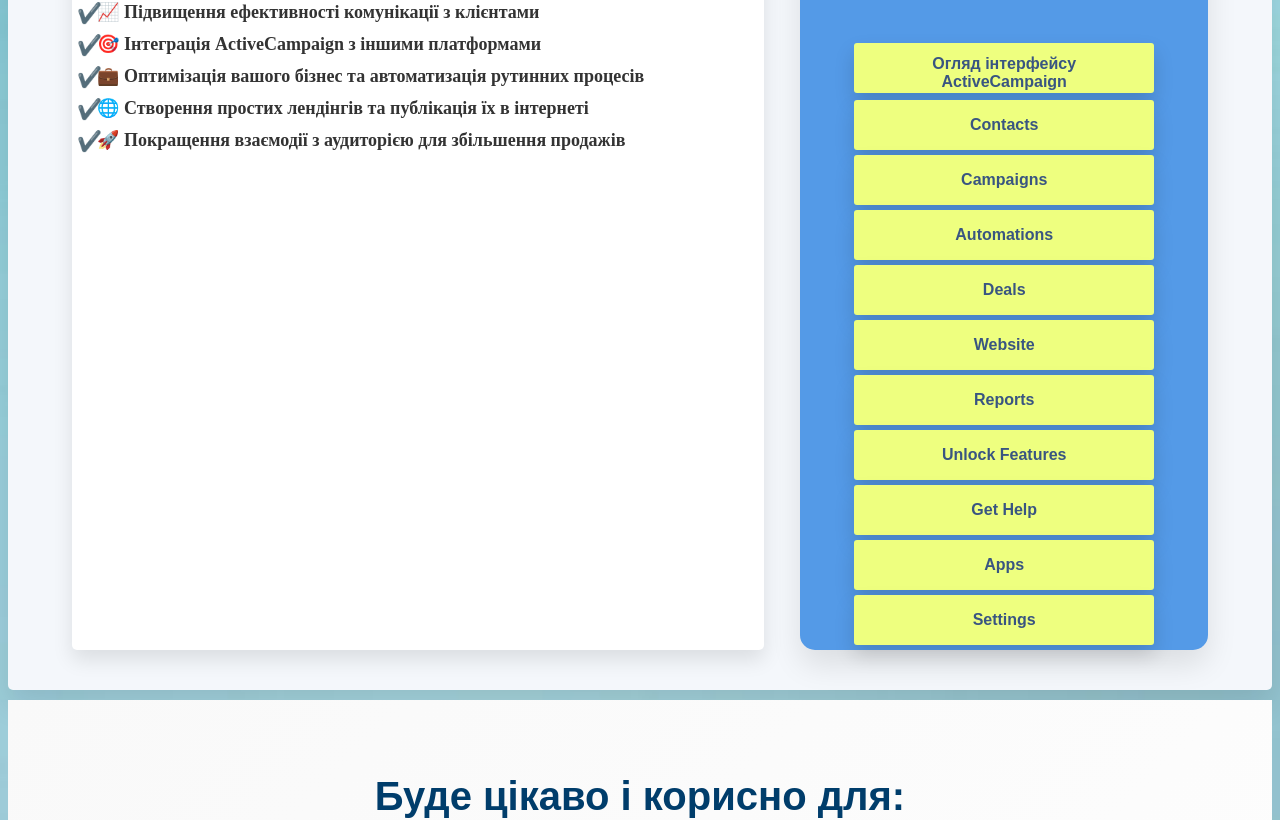
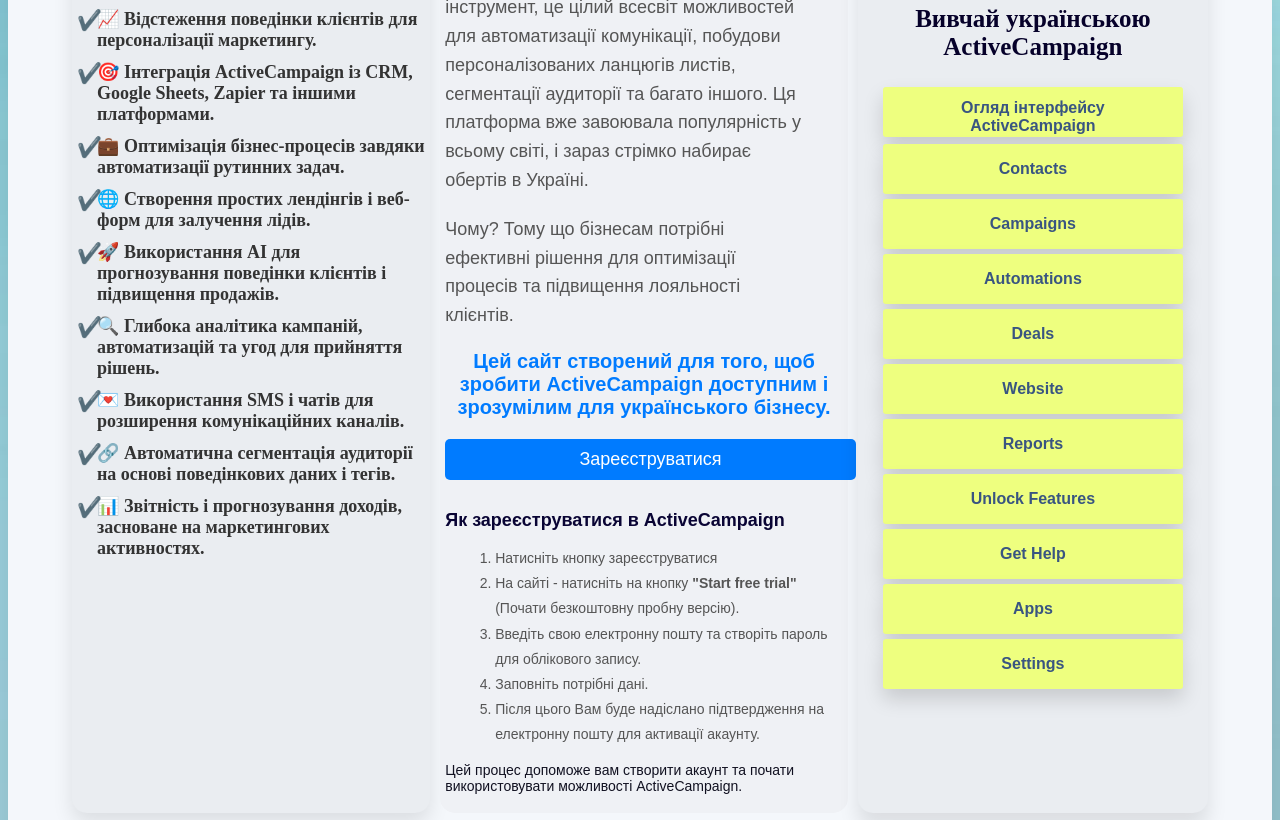
Before and after one commit to OksanaNevolina/front_ac, a React (Create React App) app: page /#/ in a window 1280 px wide. Shown: the part 500-1320 px from the top of the page. Built offline with nearby package versions, Linux system fonts and the light colour scheme.

Commit message:
added styles

```diff
--- a/src/components/mainAC/MainContent.module.css
+++ b/src/components/mainAC/MainContent.module.css
@@ -18,11 +18,11 @@
 }
 
 .leftSide {
-    width: 60%;
+    width: 35%;
     padding: 5px;
-    background-color: #fff;
+    background-color: #eaedf1;
     box-shadow: 0 10px 20px rgba(0, 0, 0, 0.1);
-    border-radius: 5px;
+    border-radius: 15px;
     transition: transform 0.3s ease-in-out, box-shadow 0.3s ease-in-out;
 }
 
@@ -33,8 +33,8 @@
 
 .heading,
 .subheading {
-    font-size: 2rem;
-    font-weight: 700;
+    font-size: 1rem;
+    font-weight: 600;
     color: #333;
     text-align: left;
     margin-bottom: 15px;
@@ -89,10 +89,10 @@
     justify-content: center;
     align-items: center;
     width: 35%;
-    padding: 5px;
-    background-color: #549ae7;
+    padding: 1px;
+    background-color: #eaedf1;
     color: #fac606;
-    box-shadow: 0 15px 30px rgba(0, 0, 0, 0.1);
+    box-shadow: 0 15px 20px rgba(0, 0, 0, 0.1);
     border-radius: 15px;
     text-align: center;
     position: relative;
@@ -112,7 +112,7 @@
 }
 
 .purchaseText:hover {
-    color: #f8a100;
+    color: #f3d9aa;
 }
 
 .buyButton {
@@ -186,3 +186,75 @@
         font-size: 0.9rem;
     }
 }
+.container {
+    max-width: 35%;
+    border-radius: 15px;
+    background-color: #eff1f5;
+    margin: 0 auto;
+    padding: 5px;
+    font-family: Arial, sans-serif;
+
+}
+
+.title {
+    font-size: 25px;
+    font-weight: bold;
+    color: #06012a;
+    text-align: center;
+}
+
+.description {
+    font-size: 18px;
+    line-height: 1.6;
+    color: #555;
+    margin-bottom: 20px;
+}
+
+.highlight {
+    font-size: 20px;
+    font-weight: 600;
+    color: #007bff;
+    margin-bottom: 20px;
+    text-align: center;
+}
+
+.registerLink {
+    display: inline-block;
+    width: 93.2%;
+    background-color: #007bff;
+    color: #fff;
+    padding: 10px 20px;
+    font-size: 18px;
+    text-decoration: none;
+    border-radius: 5px;
+    text-align: center;
+}
+
+.registerLink:hover {
+    background-color: #0056b3;
+}
+
+.registrationSteps {
+    margin-top: 30px;
+}
+
+.stepsTitle {
+    font-size: 18px;
+    font-weight: bold;
+    color: #090434;
+    margin-bottom: 15px;
+}
+
+.stepsList {
+    list-style: decimal;
+    margin-left: 10px;
+    color: #555;
+    font-size: 14px;
+    line-height: 1.8;
+}
+
+.finalNote {
+    font-size: 14px;
+    margin-top: 5px;
+    color: #111121;
+}
--- a/src/components/mainAC/MainContent.tsx
+++ b/src/components/mainAC/MainContent.tsx
@@ -1,9 +1,7 @@
 import React from 'react';
 import styles from './MainContent.module.css';
 import {useNavigate} from "react-router-dom";
-import Automations from "../automations/Automations";
-import Deals from "../deals/Deals";
-import UnlockFeatures from "../unlockFeatures/UnlockFeatures";
+
 
 
 const MainContent: React.FC = () => {
@@ -66,51 +64,95 @@
                 <h3 className={styles.subheading}>Можливості <span>ActiveCampaign</span> :</h3>
                 <hr/>
                 <ul className={styles.results}>
-                    <li>🔥 Створення та запус автоматичні розсилки</li>
-                    <li>📈 Підвищення ефективності комунікації з клієнтами</li>
-                    <li>🎯 Інтеграція ActiveCampaign з іншими платформами</li>
-                    <li>💼 Оптимізація вашого бізнес та автоматизація рутинних процесів</li>
-                    <li>🌐 Створення простих лендінгів та публікація їх в інтернеті</li>
-                    <li>🚀 Покращення взаємодії з аудиторією для збільшення продажів</li>
+                    <li>🔥 Створення та запуск автоматичних email-розсилок для ефективної комунікації.</li>
+                    <li>📈 Відстеження поведінки клієнтів для персоналізації маркетингу.</li>
+                    <li>🎯 Інтеграція ActiveCampaign із CRM, Google Sheets, Zapier та іншими платформами.</li>
+                    <li>💼 Оптимізація бізнес-процесів завдяки автоматизації рутинних задач.</li>
+                    <li>🌐 Створення простих лендінгів і веб-форм для залучення лідів.</li>
+                    <li>🚀 Використання AI для прогнозування поведінки клієнтів і підвищення продажів.</li>
+                    <li>🔍 Глибока аналітика кампаній, автоматизацій та угод для прийняття рішень.</li>
+                    <li>💌 Використання SMS і чатів для розширення комунікаційних каналів.</li>
+                    <li>🔗 Автоматична сегментація аудиторії на основі поведінкових даних і тегів.</li>
+                    <li>📊 Звітність і прогнозування доходів, засноване на маркетингових активностях.</li>
                 </ul>
             </div>
 
+            <div className={styles.container}>
+                <h1 className={styles.title}>ActiveCampaign: Всесвіт можливостей для бізнесу</h1>
+                <p className={styles.description}>
+                    ActiveCampaign — це не просто інструмент, це цілий всесвіт можливостей для автоматизації
+                    комунікації, побудови персоналізованих ланцюгів листів, сегментації аудиторії та багато іншого.
+                    Ця платформа вже завоювала популярність у всьому світі, і зараз стрімко набирає обертів в Україні.
+                </p>
+                <p className={styles.description}>
+                    Чому? Тому що бізнесам потрібні ефективні рішення для оптимізації процесів та підвищення лояльності
+                    клієнтів.
+                </p>
+                <p className={styles.highlight}>
+                    Цей сайт створений для того, щоб зробити ActiveCampaign доступним і зрозумілим для українського
+                    бізнесу.
+                </p>
+                <a
+                    href="https://www.activecampaign.com/?_r=5VFCFKZZ"
+                    target="_blank"
+                    rel="noopener noreferrer"
+                    className={styles.registerLink}
+                >
+                    Зареєструватися
+                </a>
+                <div className={styles.registrationSteps}>
+                    <h2 className={styles.stepsTitle}>Як зареєструватися в ActiveCampaign</h2>
+                    <ol className={styles.stepsList}>
+                        <li>Натисніть кнопку зареєструватися</li>
+                        <li>На сайті - натисніть на кнопку <strong>"Start free trial"</strong> (Почати безкоштовну пробну версію).
+                        </li>
+                        <li>Введіть свою електронну пошту та створіть пароль для облікового запису.</li>
+                        <li>Заповніть потрібні дані.</li>
+                        <li>
+                            Після цього Вам буде надіслано підтвердження на електронну пошту для активації акаунту.
+                        </li>
+                    </ol>
+                    <p className={styles.finalNote}>
+                        Цей процес допоможе вам створити акаунт та почати використовувати можливості ActiveCampaign.
+                    </p>
+                </div>
+            </div>
+
             <div className={styles.rightSide}>
-                <h6> Вивчай <strong> ActiveCampaign</strong>
-                    <hr/>
-                    українською мовою</h6>
+                <h1 className={styles.title}>Вивчай українською ActiveCampaign</h1>
+
                 <div className={styles.paymentForm}>
-                    <button className={styles.buyButton} onClick={() => lookInterface ()}>
+                    <button className={styles.buyButton} onClick={() => lookInterface()}>
                         Огляд інтерфейсу ActiveCampaign
                     </button>
                 </div>
                 <div className={styles.paymentForm}>
-                    <button className={styles.buyButton} onClick={() => lookContacts ()}>
+                    <button className={styles.buyButton} onClick={() => lookContacts()}>
                         Contacts
                     </button>
                 </div>
                 <div className={styles.paymentForm}>
-                    <button className={styles.buyButton} onClick={() => lookCampaigns ()}>
+                    <button className={styles.buyButton} onClick={() => lookCampaigns()}>
                         Campaigns
                     </button>
                 </div>
                 <div className={styles.paymentForm}>
-                    <button className={styles.buyButton} onClick={() => lookAutomations ()}>
+                    <button className={styles.buyButton} onClick={() => lookAutomations()}>
                         Automations
                     </button>
                 </div>
                 <div className={styles.paymentForm}>
-                    <button className={styles.buyButton} onClick={() => lookDeals ()}>
+                    <button className={styles.buyButton} onClick={() => lookDeals()}>
                         Deals
                     </button>
                 </div>
                 <div className={styles.paymentForm}>
-                    <button className={styles.buyButton} onClick={() => lookWebsite ()}>
+                    <button className={styles.buyButton} onClick={() => lookWebsite()}>
                         Website
                     </button>
                 </div>
                 <div className={styles.paymentForm}>
-                    <button className={styles.buyButton} onClick={() => lookReports ()}>
+                    <button className={styles.buyButton} onClick={() => lookReports()}>
                         Reports
                     </button>
                 </div>
@@ -120,17 +162,17 @@
                     </button>
                 </div>
                 <div className={styles.paymentForm}>
-                    <button className={styles.buyButton} onClick={() => lookGetHelp ()}>
+                    <button className={styles.buyButton} onClick={() => lookGetHelp()}>
                         Get Help
                     </button>
                 </div>
                 <div className={styles.paymentForm}>
-                    <button className={styles.buyButton} onClick={() => lookApps ()}>
+                    <button className={styles.buyButton} onClick={() => lookApps()}>
                         Apps
                     </button>
                 </div>
                 <div className={styles.paymentForm}>
-                    <button className={styles.buyButton} onClick={() => lookSettings ()}>
+                    <button className={styles.buyButton} onClick={() => lookSettings()}>
                         Settings
                     </button>
                 </div>
```
